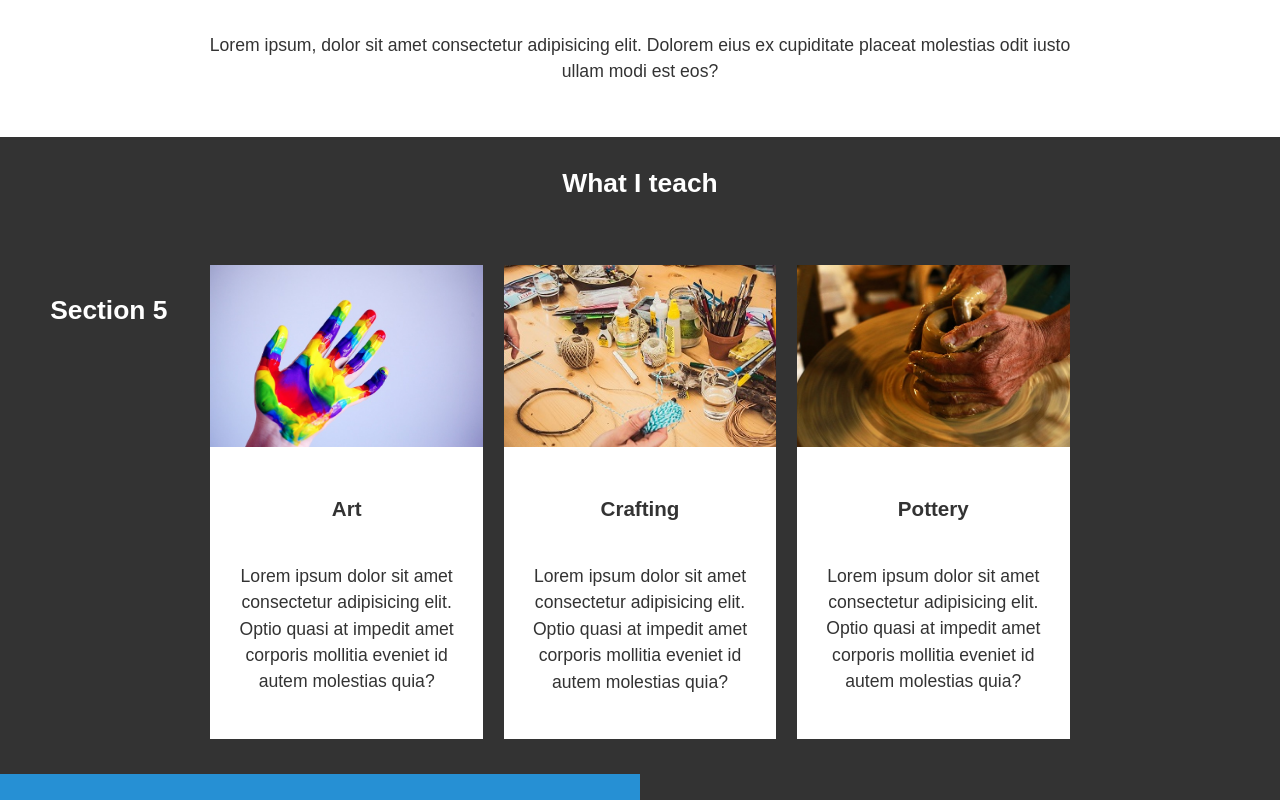
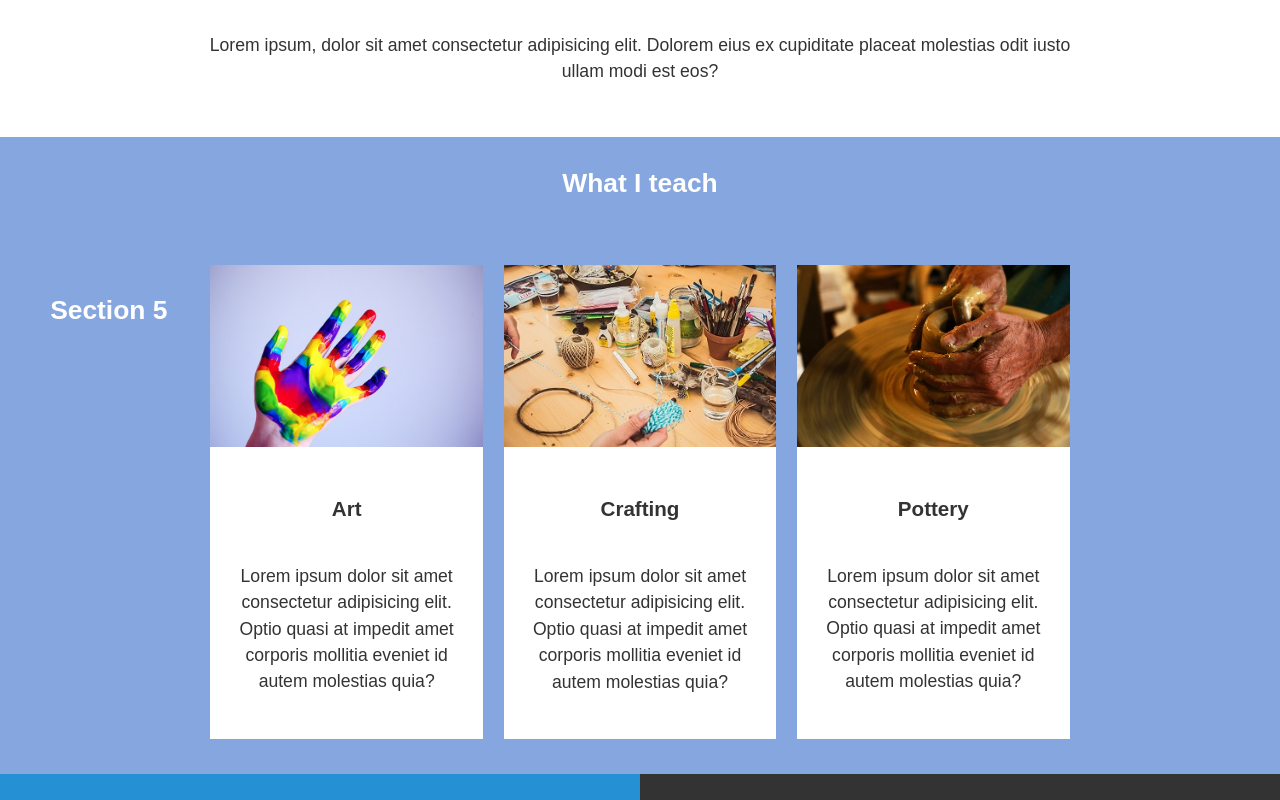
Before and after one commit to soodaayush/learn-with-me, a plain HTML site: page index.html in a window 1280 px wide. Shown: the part 1640-2440 px from the top of the page. Drawn offline with Linux system fonts and the light colour scheme.

Commit message:
no message

```diff
--- a/index.html
+++ b/index.html
@@ -8,7 +8,6 @@
     <meta name="description" content="Bua's amazing tutor site." />
   </head>
   <body>
-    <!--Welcome-->
     <header id="showcase" class="grid">
       <h1>Section 1</h1>
       <div class="bg-image"></div>
@@ -106,7 +105,7 @@
         </div>
       </section>
 
-      <section>
+      <section id="teach">
         <h1>What I teach</h1>
       </section>
 
@@ -173,6 +172,7 @@
           </p>
           <a class="btn" href="Contact Us.html" rel="noopener">Register Here</a>
         </div>
+
         <div class="box">
           <h1>Section 6</h1>
           <h2 class="content-title">About Me</h2>
--- a/styles.css
+++ b/styles.css
@@ -142,6 +142,7 @@ p {
 
 #what-i-teach {
   padding: 2em 1em 1em;
+  background: #86a6df;
 }
 
 #what-i-teach ul {
@@ -158,6 +159,10 @@ p {
 
 .card-content {
   padding: 1.5em;
+}
+
+#teach {
+  background: #86a6df;
 }
 
 /*======================
```
